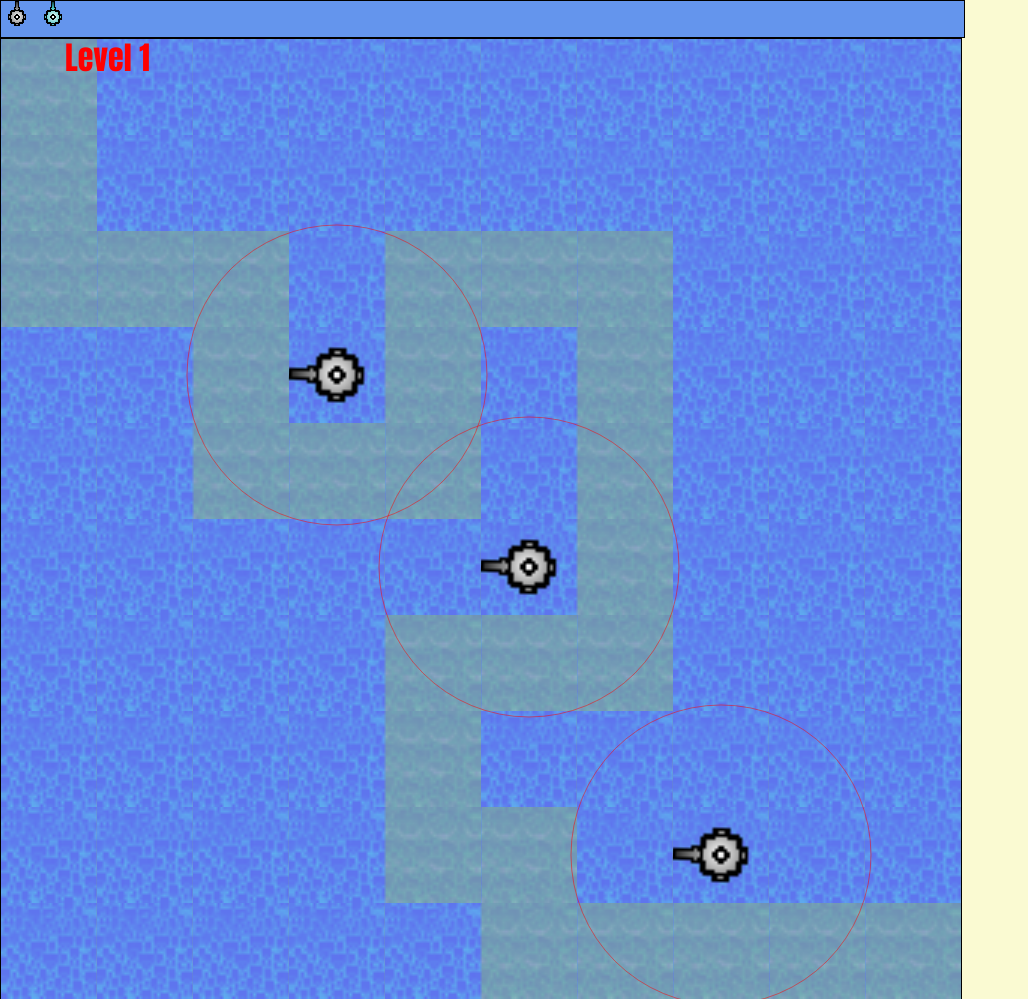
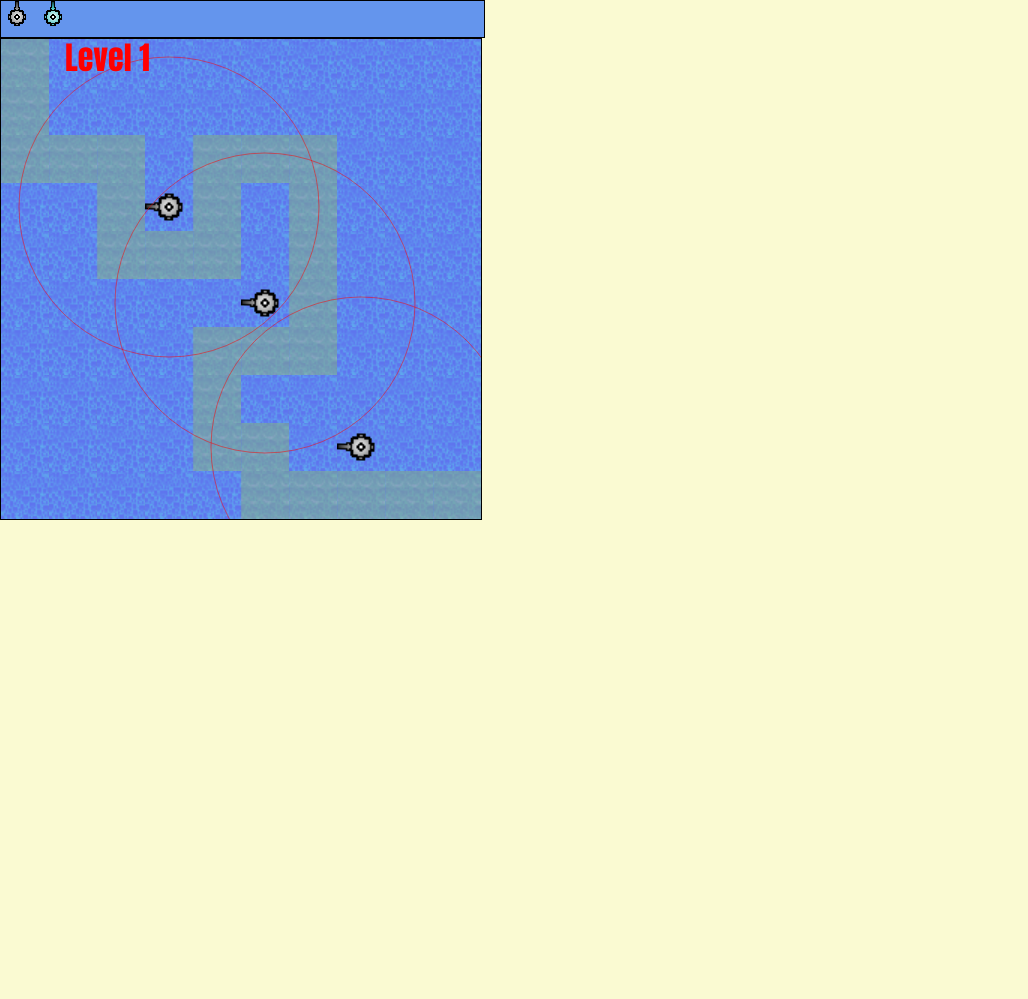
Before and after one commit to Jaxsbr/Towers, a website built with webpack: page index.html in a window 1280 px wide. Shown: the top 999 px of the page, without its empty margins (0-1028 px from the left). After the commit the page ends 800 px from the top, so only its background shows below. Built offline with nearby package versions, Linux system fonts and the light colour scheme.

Commit message:
extracted config values

```diff
--- a/index.html
+++ b/index.html
@@ -72,7 +72,7 @@
       </div>
     </div>
     <div id="container" class="plain-border" class="no-select">
-      <canvas id="game-canvas" width="960" height="960"></canvas>
+      <canvas id="game-canvas" width="480" height="480"></canvas>
     </div>
   </body>
   <script>
--- a/src/Enemies/enemy.ts
+++ b/src/Enemies/enemy.ts
@@ -70,7 +70,7 @@ export class Enemy {
         this.movements = { left: false, right: false, up: false, down: false };
         this.position = Vector2.empty;
         this.futurePosition = Vector2.empty;
-        this.size = new Vector2(48, 48);
+        this.size = window.gameConfig.enemySize;
         this.center = Vector2.empty;
         this.velocity = Vector2.empty;
         this.bounds = new Rectangle(0, 0, 0, 0);
--- a/src/Menu/menu.ts
+++ b/src/Menu/menu.ts
@@ -1,9 +1,9 @@
 import { ImageKeyPair } from '../Types/imageKeyPair';
 
 export class Menu {
-    public stagedTowerImageWidth = 48;
+    public stagedTowerImageWidth = window.gameConfig.menuStagedTowerImageWidth;
 
-    public stagedTowerImageHeight = 48;
+    public stagedTowerImageHeight = window.gameConfig.menuStagedTowerImageHeight;
 
     private imageDictionary: ImageKeyPair[];
 
--- a/src/Scenes/loadScene.ts
+++ b/src/Scenes/loadScene.ts
@@ -8,7 +8,7 @@ export class LoadScene implements SceneInterface {
     private loadingText: string;
 
     constructor() {
-        this.loadScreenRect = new Rectangle(0, 0, 800, 480);
+        this.loadScreenRect = window.gameConfig.loadScreenRect;
     }
 
     init(): void {}
--- a/src/gameConfig.ts
+++ b/src/gameConfig.ts
@@ -1,19 +1,22 @@
 import { Rectangle } from './DataObjects/rectangle';
+import { Vector2 } from './DataObjects/vector2';
 
 export class GameConfig {
-    public canvasWidth = 960;
+    public canvasWidth = 480;
 
-    public canvasHeight = 960;
+    public canvasHeight = 480;
 
     public backgroundBounds = new Rectangle(0, 0, this.canvasWidth, this.canvasHeight);
+
+    public loadScreenRect = new Rectangle(0, 0, this.canvasWidth, this.canvasHeight);
 
     public tileMapRows = 10;
 
     public tileMapCols = 10;
 
-    public tileMapTileWidth = 96;
+    public tileMapTileWidth = 48;
 
-    public tileMapTileHeight = 96;
+    public tileMapTileHeight = 48;
 
     public plainTowerShootSpeed = 250;
 
@@ -22,4 +25,10 @@ export class GameConfig {
     public plainTowerShootRange = 150;
 
     public enemyFuturePositionModifier = 20;
+
+    public menuStagedTowerImageWidth = 48;
+
+    public menuStagedTowerImageHeight = 48;
+
+    public enemySize = new Vector2(48, 48);
 }
```
